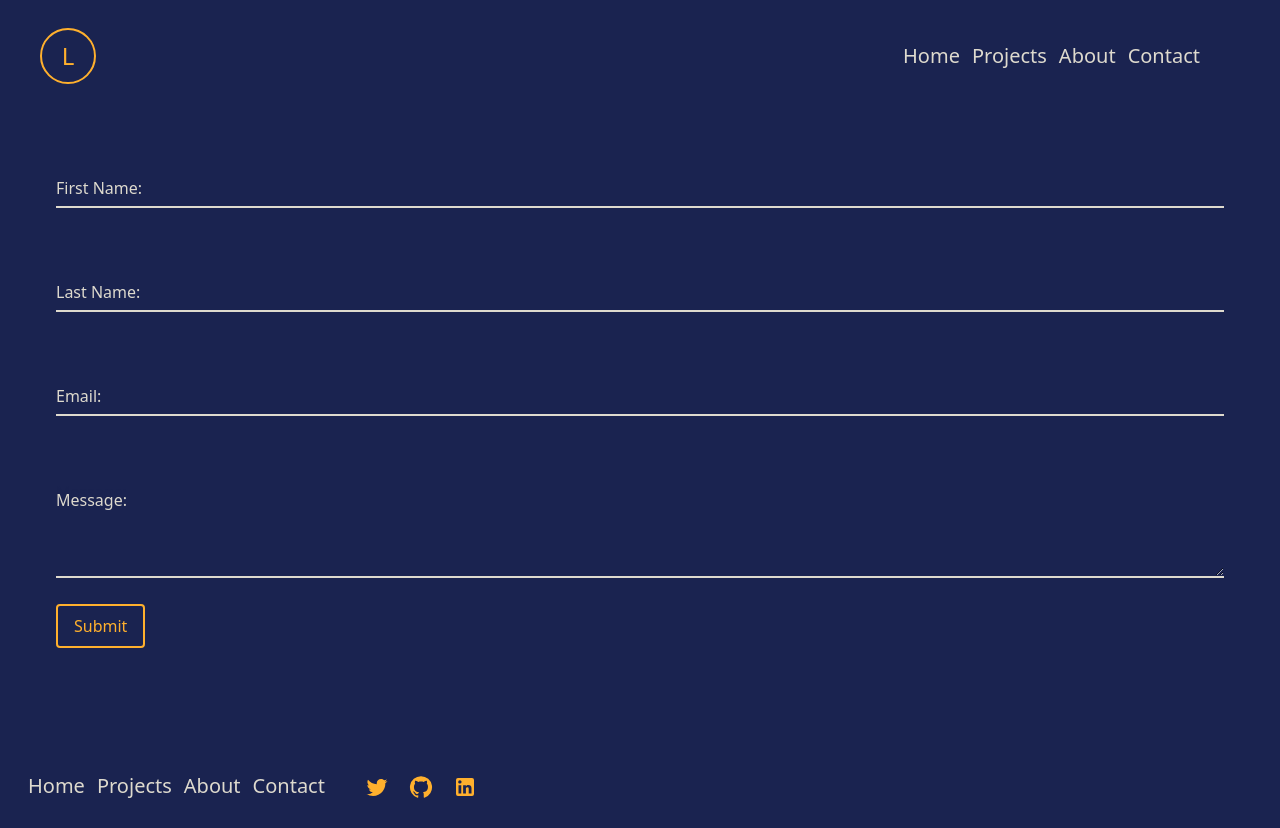
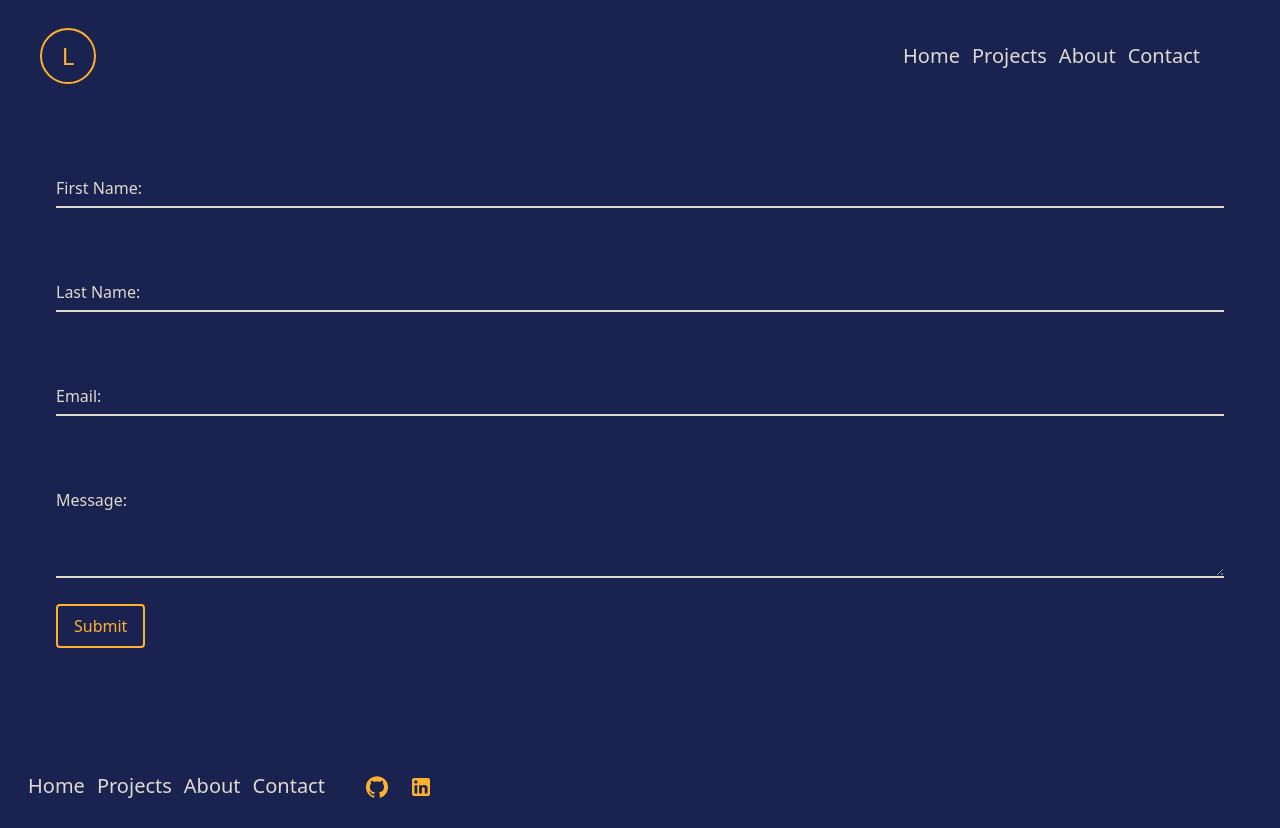
Before and after one commit to Renz757/React-Portfoilo, a React (Vite) app: page /contact in a window 1280 px wide. Built offline with nearby package versions, Linux system fonts and the light colour scheme.

Commit message:
removed twitter link/icon

```diff
--- a/src/components/FooterComponent.jsx
+++ b/src/components/FooterComponent.jsx
@@ -15,7 +15,6 @@ const Footer = () => {
         <div className="container mx-auto">
             <div className="text-center mt-10 pb-10 lg:flex lg:p-7 lg:items-center lg:gap-x-10">
                 <div className="flex justify-center gap-x-5 lg:order-last">
-                    <a href="https://twitter.com/Renz_757" target="_blank" rel="noreferrer"><TwitterIcon className="w-10 h-10 text-accent-color" fontSize="medium" /></a>
                     <a href="https://github.com/Renz757" target="_blank" rel="noreferrer"><GitHubIcon className="w-10 h-10 text-accent-color" fontSize="medium" /></a>
                     <a href="https://www.linkedin.com/in/lorenzo-tinsley" target="_blank" rel="noreferrer"><LinkedInIcon className="w-10 h-10 text-accent-color" fontSize="medium" /></a>
                 </div>
```
